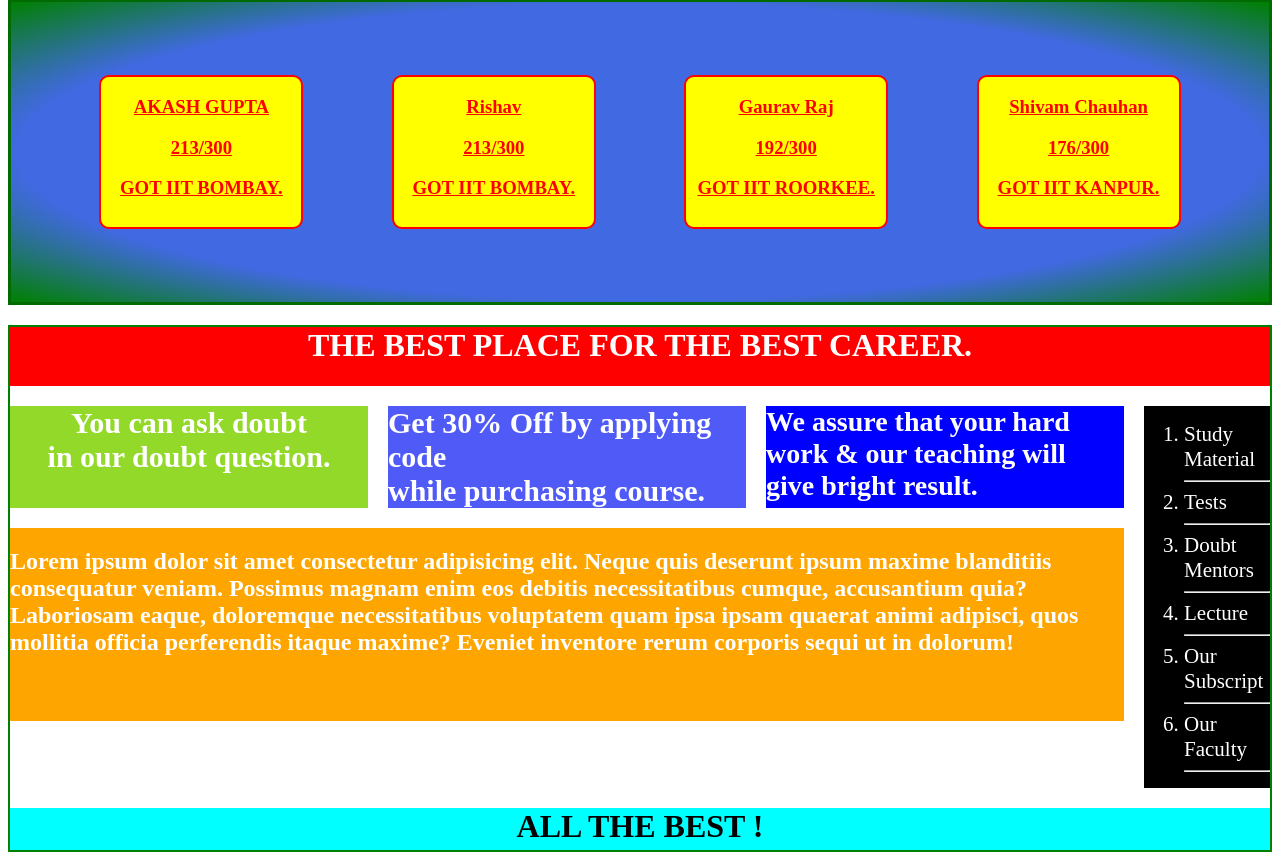
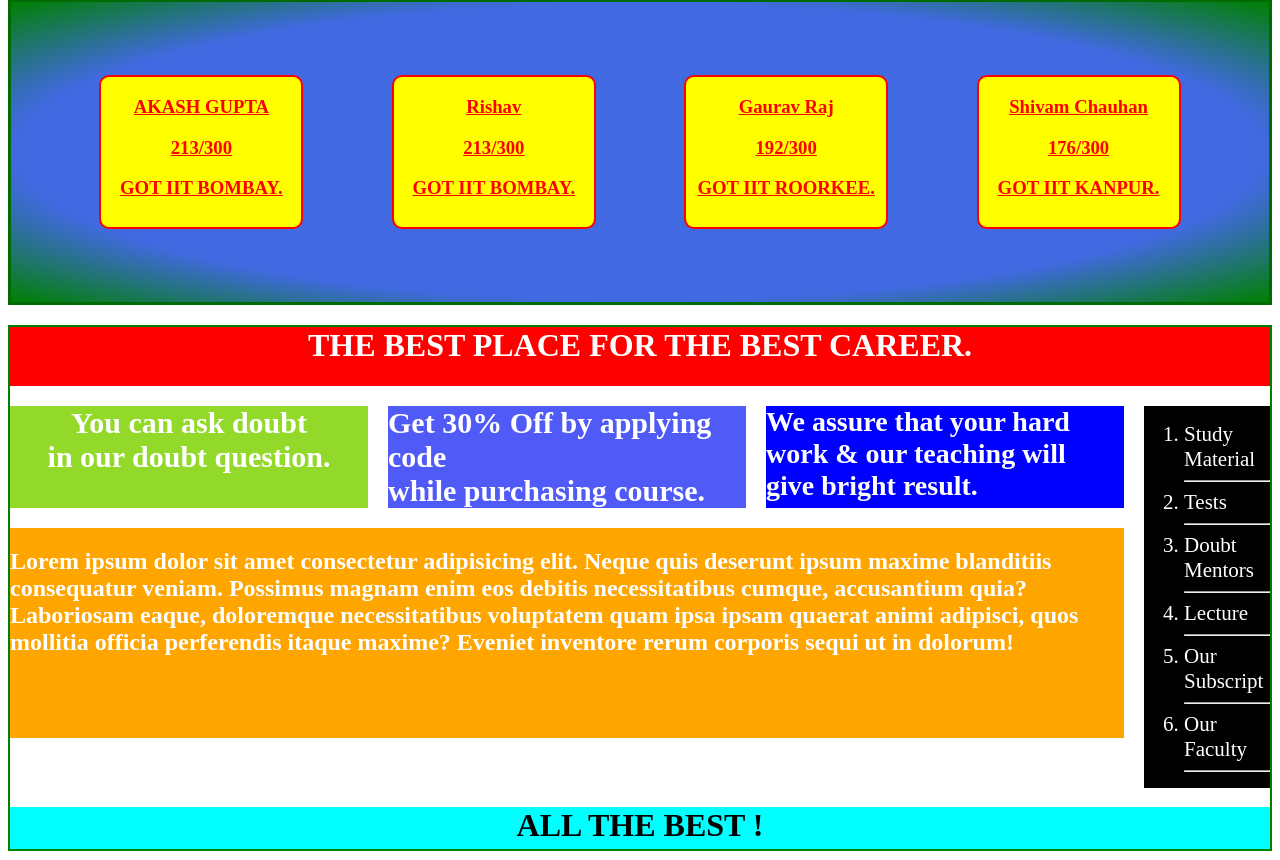
Before and after one commit to Ankita-01Mishra/CSS-4, a plain HTML site: page index.html in a window 1280 px wide. Shown: the part 461-1321 px from the top of the page. Drawn offline with Linux system fonts and the light colour scheme.

Commit message:
CSS 4 committed

```diff
--- a/style.css
+++ b/style.css
@@ -163,14 +163,16 @@
     grid-column: 1/4;
     margin-bottom: 20px;
     margin-right: 20px;
-    height: 193px;
+    /* height: 193px; */
+    padding-bottom: 62px;
+    padding-top: 0px;
 
 }
 .grid-item5{
     background-color: black;
     grid-row: 2/span 4 ;
     grid-column: 4/5;
-    margin-bottom: 20px;
+    margin-bottom: 19px;
 
 }
 .grid-item5 ol li{
```
